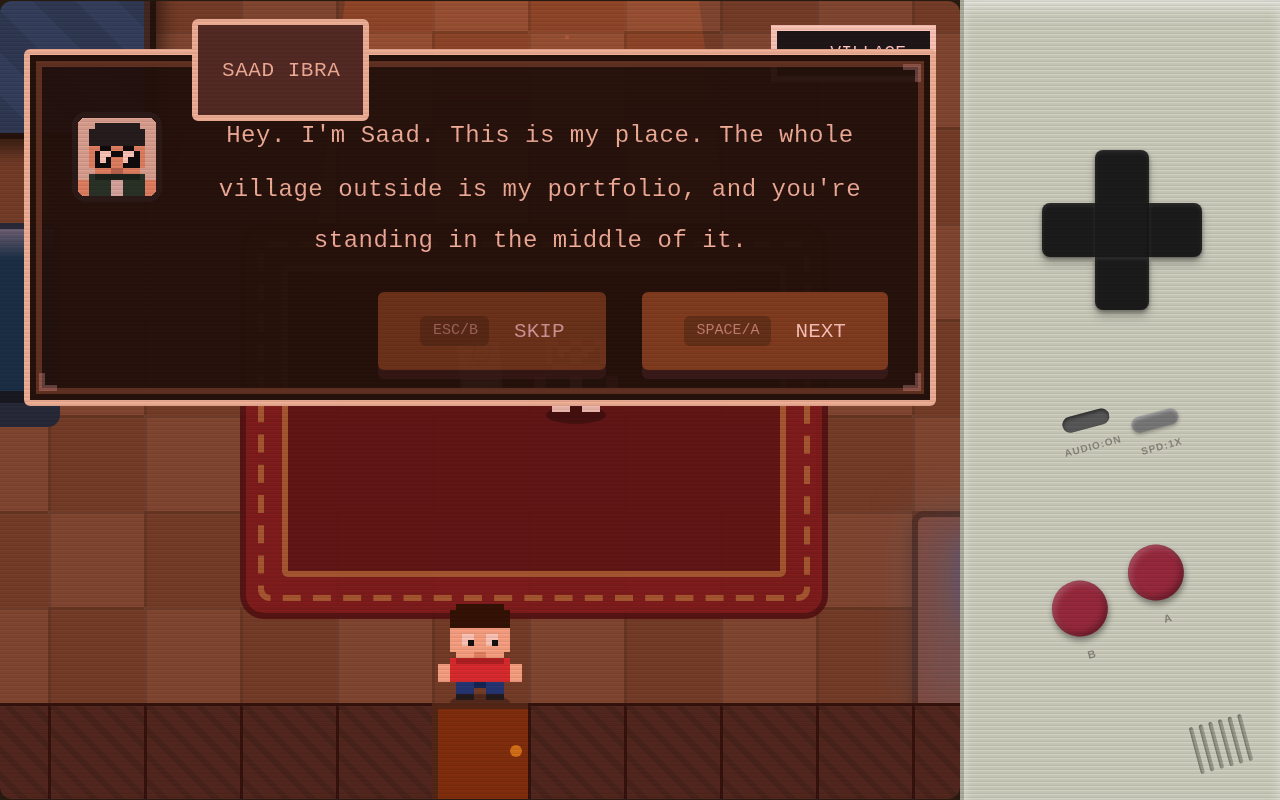
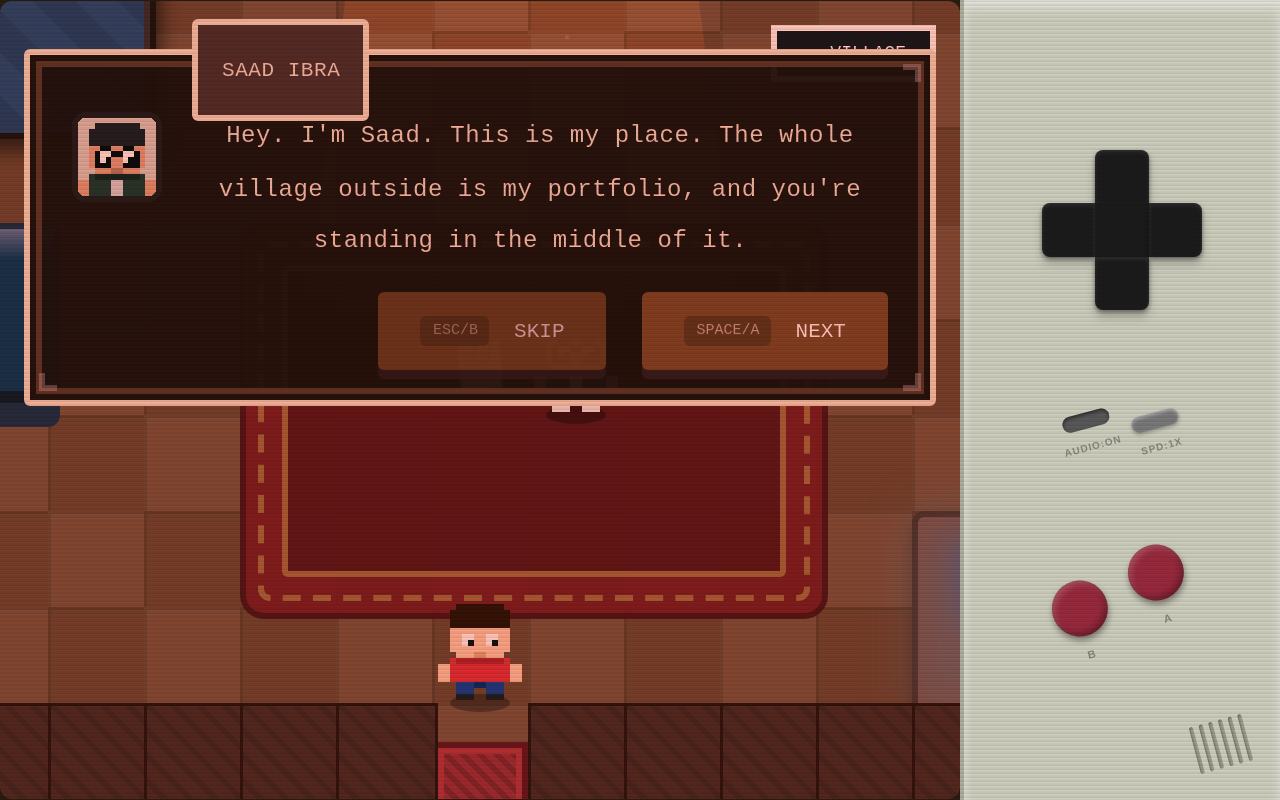
Before and after one commit to saad-ibra/nomadsland-portfolio, a React (Vite) app: page / in a window 1280 px wide. Built offline with nearby package versions, Linux system fonts and the light colour scheme.

Commit message:
Update top and bottom wall exit door aesthetics and behavior

```diff
--- a/src/components/sprites/ExitDoor.jsx
+++ b/src/components/sprites/ExitDoor.jsx
@@ -1,10 +1,68 @@
 import { TILE } from '../../engine/constants';
 
 /**
- * ExitDoor – rendered as a black square hole cut into the bottom wall.
- * Visually looks like an archway/passage into darkness with a slight depth shadow.
+ * ExitDoor – Renders a distinct exit indicator.
+ * Top-wall exits (row 1) render as a dark doorway/archway.
+ * Bottom-wall exits render as a pixel-art doormat.
  */
 export default function ExitDoor({ col, row }) {
+  const isTopWall = row <= 1;
+
+  if (isTopWall) {
+    return (
+      <div style={{
+        position: "absolute",
+        left: col * TILE,
+        top: row * TILE,
+        width: TILE,
+        height: TILE,
+        zIndex: row * 10 + 1, // Above the wall tile
+        pointerEvents: "none",
+        display: "flex",
+        alignItems: "center",
+        justifyContent: "center",
+      }}>
+        <svg width="100%" height="100%" viewBox="0 0 16 16" style={{ imageRendering: "pixelated" }}>
+          {/* Frame Outline (Darkest) */}
+          <rect x="1" y="0" width="14" height="16" fill="#301c10" />
+          <rect x="0" y="1" width="16" height="15" fill="#301c10" />
+
+          {/* Frame Wood (Medium) */}
+          <rect x="1" y="1" width="14" height="15" fill="#5c3826" />
+
+          {/* Frame Highlight (Light) */}
+          <rect x="1" y="1" width="14" height="1" fill="#8c583c" />
+          <rect x="1" y="1" width="1" height="15" fill="#8c583c" />
+
+          {/* Door Hole / Inner Shadow */}
+          <rect x="2" y="2" width="12" height="14" fill="#301c10" />
+
+          {/* Door Base */}
+          <rect x="3" y="3" width="10" height="13" fill="#764a30" />
+
+          {/* Panels */}
+          {/* Top Panel Shadow */}
+          <rect x="5" y="4" width="6" height="4" fill="#4a2c1a" />
+          {/* Top Panel Base */}
+          <rect x="6" y="5" width="4" height="2" fill="#8c583c" />
+          {/* Top Panel Highlight */}
+          <rect x="6" y="5" width="4" height="1" fill="#a66c4a" />
+
+          {/* Bottom Panel Shadow */}
+          <rect x="5" y="10" width="6" height="5" fill="#4a2c1a" />
+          {/* Bottom Panel Base */}
+          <rect x="6" y="11" width="4" height="3" fill="#8c583c" />
+          {/* Bottom Panel Highlight */}
+          <rect x="6" y="11" width="4" height="1" fill="#a66c4a" />
+
+          {/* Knob */}
+          <rect x="11" y="9" width="1" height="1" fill="#301c10" />
+          <rect x="11" y="8" width="1" height="1" fill="#d4a32a" />
+        </svg>
+      </div>
+    );
+  }
+
   return (
     <div style={{
       position: "absolute",
@@ -12,35 +70,32 @@ export default function ExitDoor({ col, row }) {
       top: row * TILE,
       width: TILE,
       height: TILE,
-      zIndex: row * 10 + 1,
-      // The "hole" — pure black interior
-      background: "#000",
-      // Inset shadow to suggest depth
-      boxShadow: "inset 0 4px 8px rgba(0,0,0,0.9), inset 0 -2px 4px rgba(60,60,60,0.3)",
-      // Wall-color border on top & sides, none on bottom so it blends into floor
-      borderTop: "2px solid #2a1a0e",
-      borderLeft: "2px solid #2a1a0e",
-      borderRight: "2px solid #2a1a0e",
-      borderRadius: "4px 4px 0 0",
+      zIndex: 1, // Floor level
+      display: "flex",
+      alignItems: "flex-end", // Align to the bottom of the tile
+      justifyContent: "center",
+      pointerEvents: "none",
     }}>
-      {/* Subtle arc highlight at top to suggest a rounded arch */}
+      {/* Pixel-art doormat / exit rug */}
       <div style={{
-        position: "absolute",
-        top: 1,
-        left: "50%",
-        transform: "translateX(-50%)",
-        width: TILE - 6,
-        height: 3,
-        background: "rgba(255,255,255,0.06)",
-        borderRadius: "50%",
-      }} />
-      {/* Depth gradient — lighter deep grey at top fading to black */}
-      <div style={{
-        position: "absolute",
-        inset: 0,
-        background: "linear-gradient(180deg, rgba(30,20,10,0.4) 0%, rgba(0,0,0,0) 60%)",
-        pointerEvents: "none",
-      }} />
+        position: "relative",
+        width: "100%",
+        height: "60%", // Covers the bottom portion of the gap
+        background: "#b84545", // Reddish-brown mat color
+        borderTop: "2px solid #732222",
+        borderLeft: "2px solid #732222",
+        borderRight: "2px solid #732222",
+        boxSizing: "border-box",
+        // No bottom border so it feels like it continues out of the room
+      }}>
+        {/* Subtle inner pattern/texture for the mat */}
+        <div style={{
+          position: "absolute",
+          inset: "2px 2px 0 2px",
+          background: "rgba(0,0,0,0.1)",
+          backgroundImage: "repeating-linear-gradient(45deg, transparent, transparent 2px, rgba(0,0,0,0.15) 2px, rgba(0,0,0,0.15) 4px)",
+        }} />
+      </div>
     </div>
   );
 }
--- a/src/scenes/LibraryScene.jsx
+++ b/src/scenes/LibraryScene.jsx
@@ -525,12 +525,18 @@ export default function LibraryScene({ isLandscape, onBackToVillage , triggerTra
   const { pos, setPos, facing, stepping } = usePlayerMovement({
     initialPos: START_POS,
     canWalk: (c, r) => {
-      if (c === EXIT_DOOR_COL && r === EXIT_DOOR_ROW) { onBackToVillage(); return false; }
+      // Allow stepping onto the doormat
+      if (c === EXIT_DOOR_COL && r === EXIT_DOOR_ROW) return true;
       return canWalk(c, r);
     },
     speedMultiplier,
     isActive: phase === "free" && !openShelf && !isTransitioning,
-    onMove: (nc, nr) => { checkNear(nc, nr); playWoodStep(); return false; },
+    onMove: (nc, nr) => {
+      checkNear(nc, nr);
+      playWoodStep();
+      if (nc === EXIT_DOOR_COL && nr === EXIT_DOOR_ROW) onBackToVillage();
+      return false;
+    },
     onAction: () => {
       const dc = Math.abs(NPC_POS.col - pos.col);
       const dr = Math.abs(NPC_POS.row - pos.row);
--- a/src/scenes/NomadshomeScene.jsx
+++ b/src/scenes/NomadshomeScene.jsx
@@ -10,6 +10,7 @@ import DialogueBox from "../components/ui/DialogueBox";
 import { usePlayerMovement } from "../hooks/usePlayerMovement";
 import { useCameraLerp } from "../hooks/useCameraLerp";
 import { getSharedAudioCtx, playWoodStep, playBlip } from "../engine/sfx";
+import ExitDoor from "../components/sprites/ExitDoor";
 
 // --- MAP CONFIG ---
 const MAP_COLS = 16;
@@ -386,7 +387,12 @@ export default function NomadshomeScene({ isLandscape, onBackToVillage, triggerT
               {MAP.map((row, r) => row.map((tile, c) => {
                  const key = `${r}_${c}`;
                  if (tile === 1) return <div key={key} style={{ position: "absolute", left: c*TILE, top: r*TILE, width: TILE, height: TILE, background: "#5a3a2a", border: "1px solid #3a1c11", backgroundImage: "repeating-linear-gradient(45deg, transparent, transparent 4px, rgba(0,0,0,0.1) 4px, rgba(0,0,0,0.1) 6px)", zIndex: r * 10 }} />;
-                 if (tile === 2) return <div key={key} style={{ position: "absolute", left: c*TILE, top: r*TILE, width: TILE, height: TILE, background: "#8B4513", border: "2px solid #5C3A21", zIndex: r * 10 }}><div style={{ position: "absolute", top: 12, right: 4, width: 4, height: 4, background: "#DAA520", borderRadius: "50%" }} /></div>;
+                 if (tile === 2) return (
+                    <div key={key}>
+                      <div style={{ position: "absolute", left: c*TILE, top: r*TILE, width: TILE, height: TILE, background: (r + c) % 2 === 0 ? "#8c6b45" : "#805c38", border: "1px solid rgba(0,0,0,0.1)", zIndex: 0 }} />
+                      <ExitDoor col={c} row={r} />
+                    </div>
+                 );
                  return <div key={key} style={{ position: "absolute", left: c*TILE, top: r*TILE, width: TILE, height: TILE, background: (r + c) % 2 === 0 ? "#8c6b45" : "#805c38", border: "1px solid rgba(0,0,0,0.1)", zIndex: 0 }} />;
               }))}
               {/* Window */}
```
